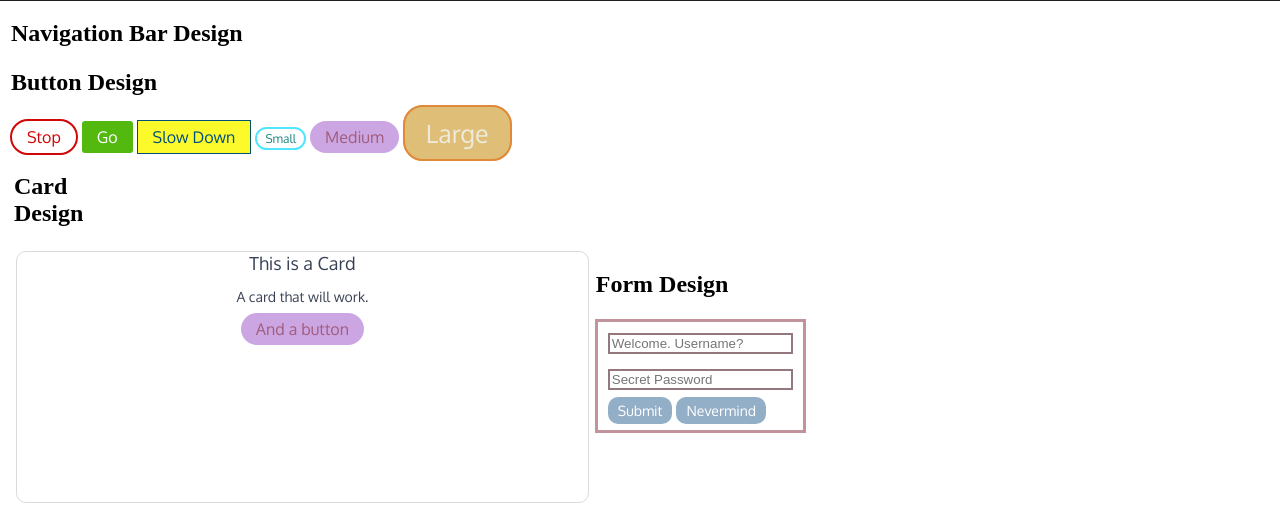
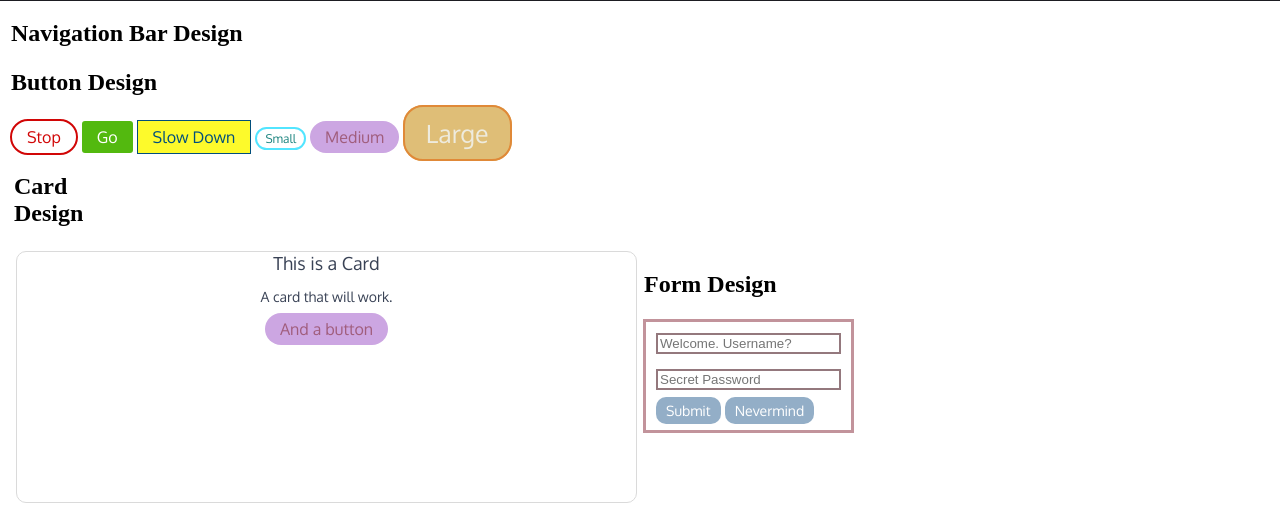
Before and after one commit to Lisonallie/Allison-trap, a plain HTML site: page index.html in a window 1280 px wide. Shown: the part 51-560 px from the top of the page. Drawn offline with Linux system fonts and the light colour scheme; a web font is replaced by a local one.

Commit message:
corrected grid

```diff
--- a/components/grid.css
+++ b/components/grid.css
@@ -1,6 +1,6 @@
 .grid-row {
     display: grid;
-    grid-template-columns: repeat(13, 1fr);
+    grid-template-columns: repeat(12, 1fr);
     grid-template-rows: auto;
     padding: 3px;
 }
```
